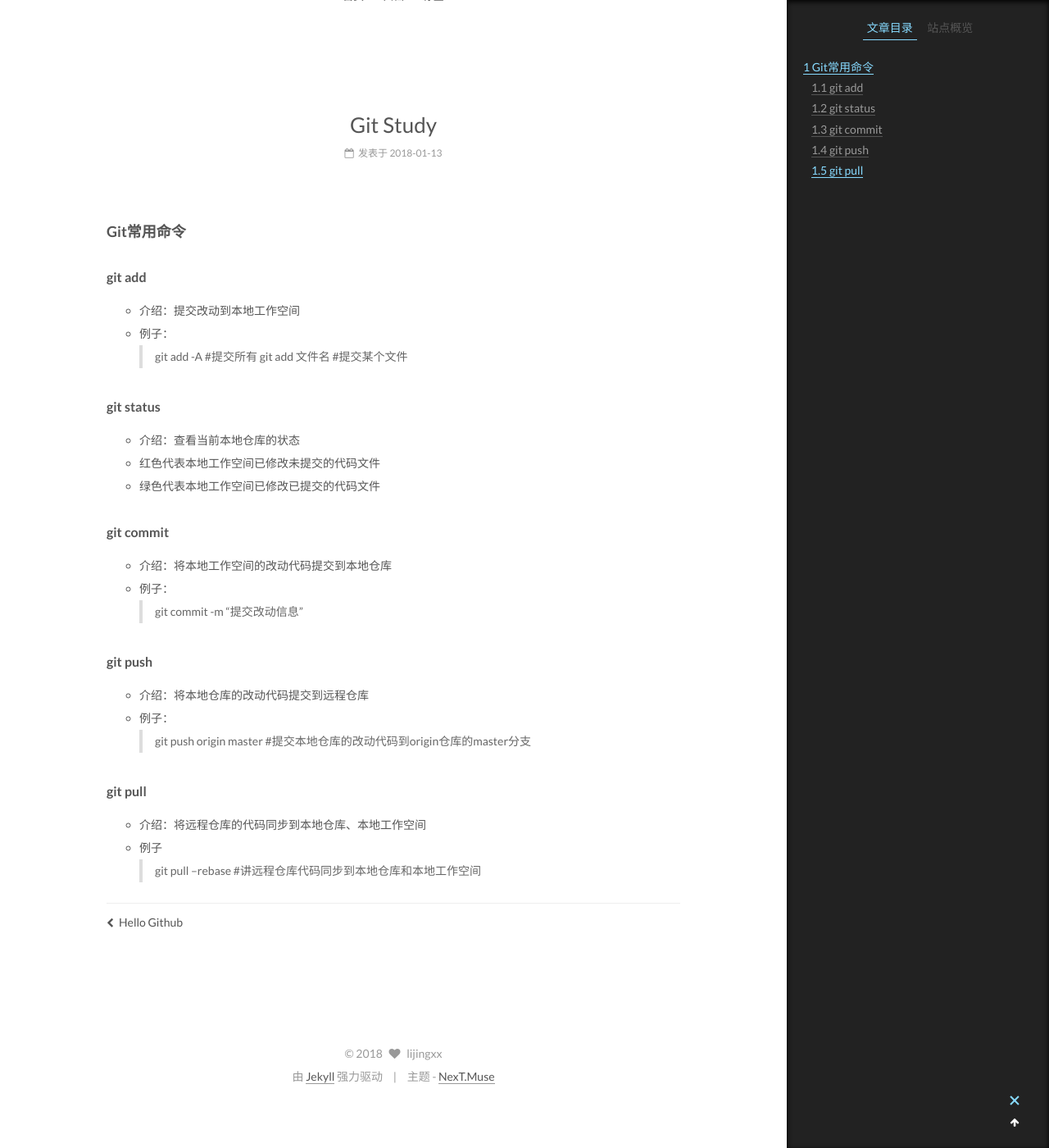
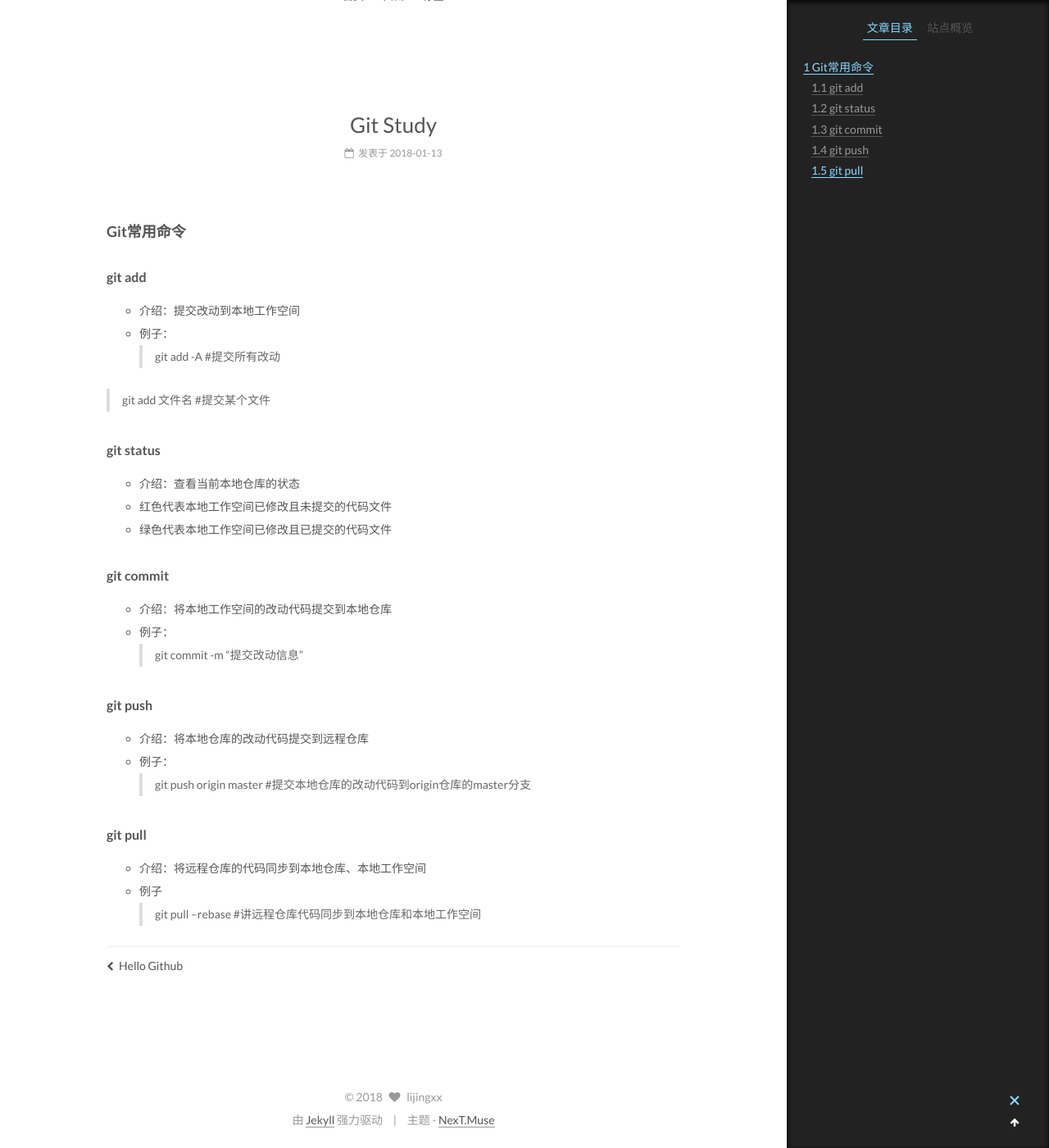
Before and after one commit to lijingxx/lijingxx.github.io, a Jekyll site: the page built from _posts/2018-01-13-Git-Study.md, in a window 1280 px wide and 1400 px high, scrolled down 208 px. Shown: the whole window at 82% size. Built offline with Jekyll 4.4.1, drawn with Linux system fonts in a browser that asks for light colours.

Commit message:
调整格式

```diff
--- a/_posts/2018-01-13-Git-Study.md
+++ b/_posts/2018-01-13-Git-Study.md
@@ -3,13 +3,15 @@
 #### git add
 - 介绍：提交改动到本地工作空间
 - 例子：
-> git add -A #提交所有
+> git add -A #提交所有改动
+
 > git add 文件名 #提交某个文件
 
 #### git status
 - 介绍：查看当前本地仓库的状态
-- 红色代表本地工作空间已修改未提交的代码文件
-- 绿色代表本地工作空间已修改已提交的代码文件
+- 红色代表本地工作空间已修改且未提交的代码文件
+- 绿色代表本地工作空间已修改且已提交的代码文件
+
 
 #### git commit
 - 介绍：将本地工作空间的改动代码提交到本地仓库
```
Also changed, not shown: 1 other file.
